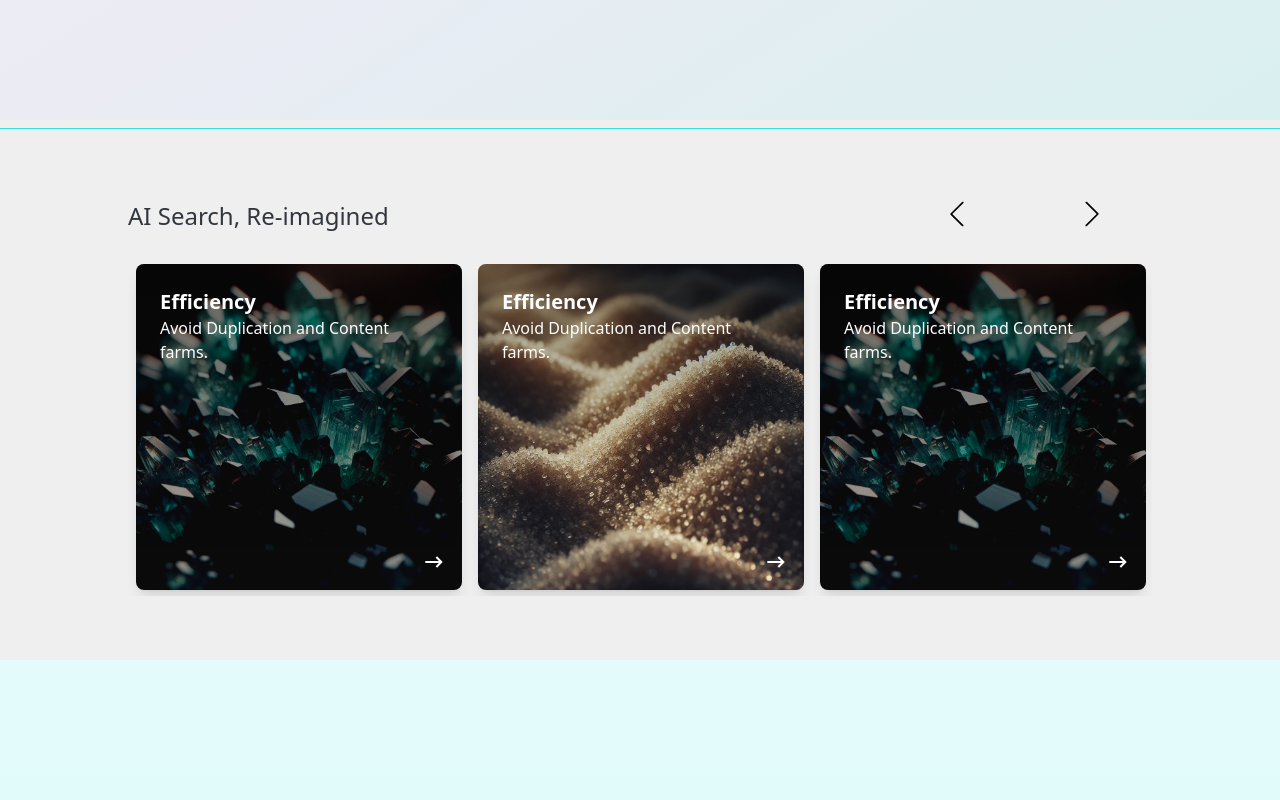
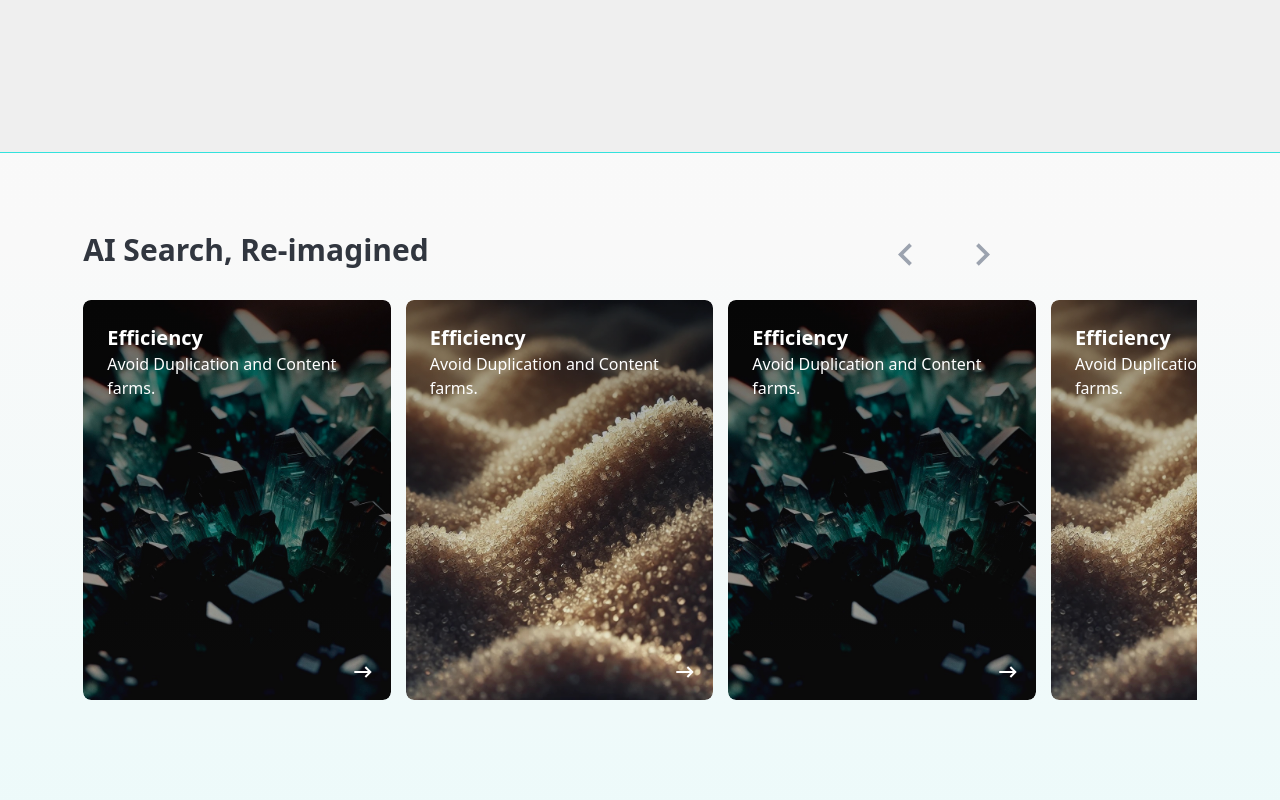
Before and after one commit to shafqatdeveloper/zimuth, a React (Vite) app: page / in a window 1280 px wide. Shown: the part 680-1480 px from the top of the page. Built offline with nearby package versions, Linux system fonts and the light colour scheme.

Commit message:
seventh commit

```diff
--- a/package.json
+++ b/package.json
@@ -17,7 +17,8 @@
     "react-intersection-observer": "^9.13.0",
     "react-router-dom": "^6.25.1",
     "react-slick": "^0.30.2",
-    "slick-carousel": "^1.8.1"
+    "slick-carousel": "^1.8.1",
+    "swiper": "^11.1.8"
   },
   "devDependencies": {
     "@types/react": "^18.3.3",
--- a/src/Components/Hero/Hero.jsx
+++ b/src/Components/Hero/Hero.jsx
@@ -20,7 +20,7 @@ const Hero = () => {
   const [isInputFocused, setIsInputFocused] = useState(false);
 
   return (
-    <div className="w-full h-screen flex pt-24 justify-center bg-gradient-to-br from-[#f2f3f4] via-[#ebebf4] to-[#d9f0f0] dark:from-darkBlack dark:to-darkBlack ">
+    <div className="w-full h-screen flex pt-24 justify-center dark:from-darkBlack dark:to-darkBlack bg-darkWhite dark:bg-darkBlack">
       <div className="flex w-full flex-col items-center">
         <img
           src={theme === "dark" ? whiteLogo : blackLogo}
--- a/src/Components/HeroCarousel/HeroCarousel.jsx
+++ b/src/Components/HeroCarousel/HeroCarousel.jsx
@@ -1,68 +1,21 @@
-import React, { useContext, useState } from "react";
-import Slider from "react-slick";
-import "slick-carousel/slick/slick.css";
-import "slick-carousel/slick/slick-theme.css";
-import { CgArrowLeft, CgArrowRight } from "react-icons/cg";
+import React, { useContext } from "react";
+import { Swiper, SwiperSlide } from "swiper/react";
+import "swiper/css";
+// import "swiper/css/navigation";
+import { Navigation } from "swiper/modules";
 import { ThemeContext } from "../Context/ThemeContext";
 import Img1 from "../../assets/carousel-img-1.jpg";
 import Img2 from "../../assets/carousel-img-2.jpg";
 import { Link } from "react-router-dom";
 import { SlArrowLeft, SlArrowRight } from "react-icons/sl";
-
-// Custom Next Arrow
-const NextArrow = (props) => {
-  const { className, style, onClick, theme } = props;
-  return (
-    <SlArrowRight
-      className={`${className} scale-125`}
-      style={{
-        ...style,
-        display: "block",
-        color: theme === "dark" ? "white" : "black",
-        position: "absolute",
-        top: "-18%",
-        right: "50px",
-        scale: "",
-        zIndex: 2,
-        cursor: "pointer",
-      }}
-      onClick={onClick}
-    />
-  );
-};
-
-// Custom Prev Arrow
-const PrevArrow = (props) => {
-  const { className, style, onClick, theme } = props;
-  return (
-    <SlArrowLeft
-      className={`${className} scale-125`}
-      style={{
-        ...style,
-        display: "block",
-        color: theme === "dark" ? "white" : "black",
-        position: "absolute",
-        top: "-18%",
-        left: "80%",
-        zIndex: 2,
-        cursor: "pointer",
-      }}
-      onClick={onClick}
-    />
-  );
-};
+import { CgArrowRight } from "react-icons/cg";
+import {
+  MdOutlineKeyboardArrowLeft,
+  MdOutlineKeyboardArrowRight,
+} from "react-icons/md";
 
 const Carousel = () => {
   const { theme } = useContext(ThemeContext);
-
-  const settings = {
-    infinite: true,
-    speed: 500,
-    slidesToShow: 3,
-    slidesToScroll: 1,
-    nextArrow: <NextArrow theme={theme} />,
-    prevArrow: <PrevArrow theme={theme} />,
-  };
 
   const carouselSlides = [
     {
@@ -104,19 +57,37 @@ const Carousel = () => {
   ];
 
   return (
-    <div className="container w-4/5 mx-auto relative mt-20">
-      <h2 className="text-start text-2xl mb-8">AI Search, Re-imagined</h2>
+    <div className="container w-[87%] mx-auto relative mt-20 text-darkBlack">
+      <h2 className="text-start text-3xl font-semibold mb-8 relative">
+        AI Search, Re-imagined
+        <div className="absolute top-0 right-48 flex space-x-8 text-gray-400 ">
+          <div className="swiper-button-prev cursor-pointer">
+            <MdOutlineKeyboardArrowLeft size={45} />
+          </div>
+          <div className="swiper-button-next cursor-pointer">
+            <MdOutlineKeyboardArrowRight size={45} />
+          </div>
+        </div>
+      </h2>
       <div className="relative">
-        <Slider {...settings}>
-          {/* Slides */}
-          {carouselSlides.map((slide, index) => {
-            return (
-              <div key={index} className="px-2">
-                <div className="relative">
+        <Swiper
+          modules={[Navigation]}
+          spaceBetween={15}
+          loop={true}
+          slidesPerView={3.5}
+          navigation={{
+            nextEl: ".swiper-button-next",
+            prevEl: ".swiper-button-prev",
+          }}
+        >
+          {carouselSlides.map((slide, index) => (
+            <SwiperSlide key={index} className="overflow-hidden">
+              <div className="relative rounded-lg overflow-hidden">
+                <div className="hover:scale-105 cursor-pointer transition-all duration-200">
                   <img
                     src={slide.slideImg}
                     alt={slide.slideHeading}
-                    className="rounded-lg shadow-lg w-full h-full object-cover"
+                    className="rounded-lg shadow-lg w-full h-[25rem] object-cover"
                   />
                   <div className="absolute top-0 left-0 p-6 h-full bg-gradient-to-b from-black/40 to-transparent text-white rounded-lg w-full">
                     <h3 className="text-xl font-bold">{slide.slideHeading}</h3>
@@ -130,9 +101,9 @@ const Carousel = () => {
                   </div>
                 </div>
               </div>
-            );
-          })}
-        </Slider>
+            </SwiperSlide>
+          ))}
+        </Swiper>
       </div>
     </div>
   );
--- a/src/Components/HomeSections/SectionFour.jsx
+++ b/src/Components/HomeSections/SectionFour.jsx
@@ -34,12 +34,15 @@ const SectionFour = () => {
         className="flex items-center absolute z-20 left-3 bottom-3 justify-center text-darkBlack  rounded-md"
       >
         {theme === "dark" ? (
-          <MdOutlineLightMode size={24} />
+          <MdOutlineLightMode size={20} />
         ) : (
-          <IoMoonOutline size={24} />
+          <IoMoonOutline size={20} />
         )}
       </button>
-      <div className="absolute bottom-3 right-4 flex items-center gap-5 text-xs font-semibold">
+      <div
+        style={{ fontSize: "0.5rem", lineHeight: "0.75rem" }}
+        className="absolute bottom-3 right-4 flex items-center gap-2 font-semibold"
+      >
         <Link to={"/contact-us"}>Contact us</Link>
         <Link to={"/terms-and-conditons"}>Terms and Conditons</Link>
         <h1>&copy; Searcher Inc. 2024.</h1>
--- a/src/Components/Navbar/Navbar.jsx
+++ b/src/Components/Navbar/Navbar.jsx
@@ -10,7 +10,7 @@ import { ThemeContext } from "../Context/ThemeContext";
 const Navbar = () => {
   const [show, setShow] = useState(true);
   const [lastScrollY, setLastScrollY] = useState(0);
-  const { theme, toggleTheme } = useContext(ThemeContext);
+  const { theme } = useContext(ThemeContext);
 
   const controlNavbar = () => {
     if (window.scrollY > lastScrollY) {
--- a/src/Pages/Home/Home.css
+++ b/src/Pages/Home/Home.css
@@ -1,9 +1,10 @@
 .gradient-background {
     background: linear-gradient(to bottom,
+    #fafafa,
+    #f9f9f9,
     #e5fbfb,
     #ccf8f7,
     #99f1ee,
-    #66e9e6,
-    #33e2dd
+    #66e9e6
     );
   }
--- a/src/Pages/Home/Home.jsx
+++ b/src/Pages/Home/Home.jsx
@@ -13,7 +13,8 @@ const Home = () => {
   const [ref, inView] = useInView({ triggerOnce: false });
 
   return (
-    <div className="h-full w-full bg-darkWhite dark:bg-darkBlack text-darkBlack dark:text-white">
+    <div className="h-full w-full  text-darkBlack dark:text-white">
+      <div className="gradient-background pt-8">
         <Hero />
         <AnimatePresence>
           {inView && (
@@ -22,14 +23,13 @@ const Home = () => {
               animate={{ width: "100%" }}
               exit={{ width: 0 }}
               transition={{ duration: 1 }}
-            className="absolute left-1/2 transform -translate-x-1/2 h-[1px] mt-2 border-b-[1.5px] border-cyan80"
+              className="absolute left-1/2 transform -translate-x-1/2 h-[1px] border-b-[1.5px] border-cyan80"
             />
           )}
         </AnimatePresence>
         <div ref={ref}>
           <HeroCarousel />
         </div>
-      <div className="gradient-background">
         <SectionOne />
         <SectionTwo />
         <SectionThree />
```
Also changed, not shown: 1 other file (tests, documents, lock files or other folders). Lines whose indentation alone changed are shown as unchanged.
